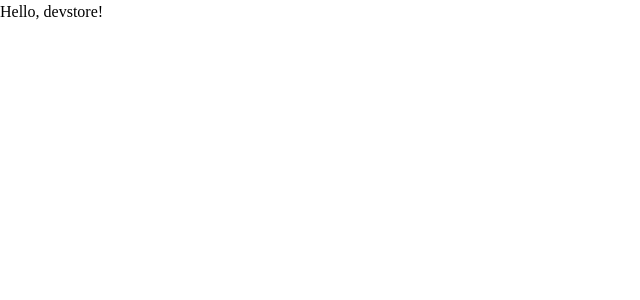
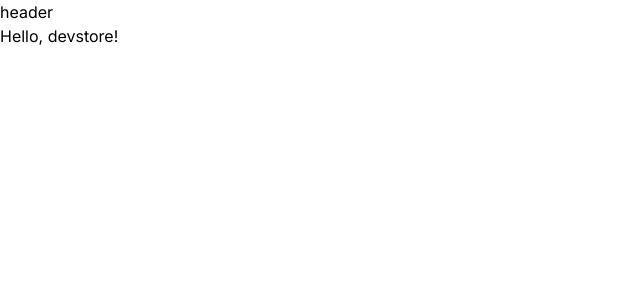
Before and after one commit to euguilhermegirardi/devstore, a Next.js app: page / in a window 1280 px wide. Shown: the top 300 px of the page, without its empty margins (0-640 px from the left). Built offline with nearby package versions, Linux system fonts and the light colour scheme.

Commit message:
create project structure

```diff
--- /dev/null
+++ b/src/app/(store)/(home)/loading.tsx
@@ -0,0 +1,3 @@
+export default function HomeLoading() {
+  return <div>Home page is loading...</div>
+}
--- /dev/null
+++ b/src/app/(store)/(home)/page.tsx
@@ -0,0 +1,5 @@
+export default async function Home() {
+  await new Promise((resolve) => setTimeout(resolve, 2000))
+
+  return <h2>Hello, devstore!</h2>
+}
--- /dev/null
+++ b/src/app/(store)/layout.tsx
@@ -0,0 +1,11 @@
+import { ReactNode } from 'react'
+import Header from '../../components/header'
+
+export default function StoreLayout({ children }: { children: ReactNode }) {
+  return (
+    <>
+      <Header />
+      {children}
+    </>
+  )
+}
--- /dev/null
+++ b/src/app/(store)/search/loading.tsx
@@ -0,0 +1,3 @@
+export default function SearchLoading() {
+  return <h1>Search is loading...</h1>
+}
--- /dev/null
+++ b/src/app/(store)/search/page.tsx
@@ -0,0 +1,4 @@
+export default async function Search() {
+  await new Promise((resolve) => setTimeout(resolve, 2000))
+  return <h2>Hello, search!</h2>
+}
--- a/src/app/layout.tsx
+++ b/src/app/layout.tsx
@@ -1,21 +1,21 @@
-import type { Metadata } from "next"
-import { Inter } from "next/font/google"
-import "./globals.css"
+import type { Metadata } from 'next'
+import { Inter } from 'next/font/google'
+import './globals.css'
 
-const inter = Inter({ subsets: ["latin"], variable: '--font-inter' });
+const inter = Inter({ subsets: ['latin'], variable: '--font-inter' })
 
 export const metadata: Metadata = {
-  title: "Devstore",
-};
+  title: 'Devstore',
+}
 
 export default function RootLayout({
   children,
 }: Readonly<{
-  children: React.ReactNode;
+  children: React.ReactNode
 }>) {
   return (
-    <html lang="en">
-      <body className={inter.variable}>{children}</body>
+    <html className={inter.variable} lang="en">
+      <body>{children}</body>
     </html>
-  );
+  )
 }
--- a/src/app/page.tsx
+++ /dev/null
@@ -1,5 +0,0 @@
-export default function Home() {
-  return (
-    <h2>Hello, devstore!</h2>
-  );
-}
--- /dev/null
+++ b/src/components/header.tsx
@@ -0,0 +1,3 @@
+export default function Header() {
+  return <header>header</header>
+}
```
Also changed, not shown: src/app/icon.png (added).
